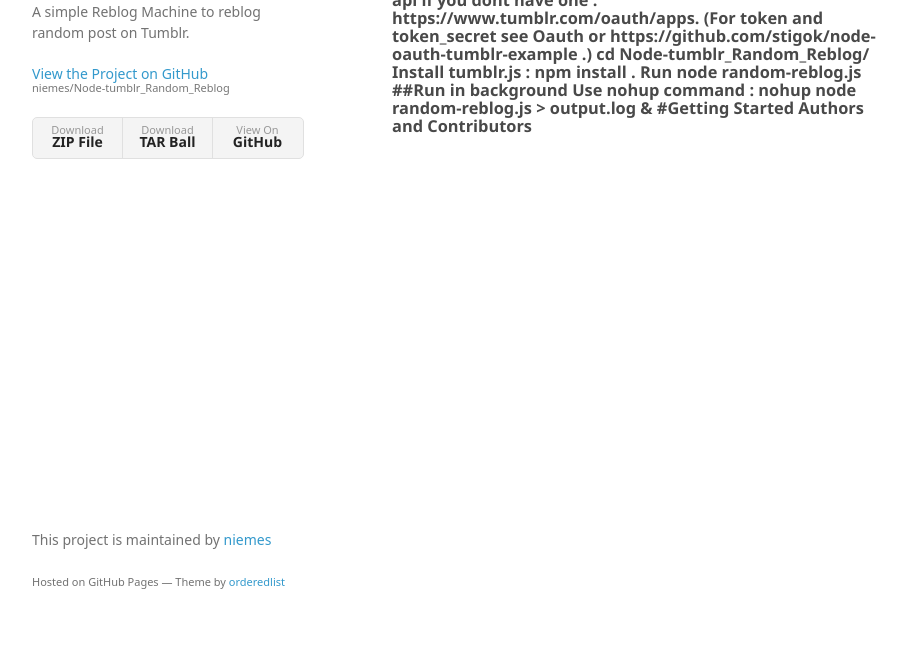
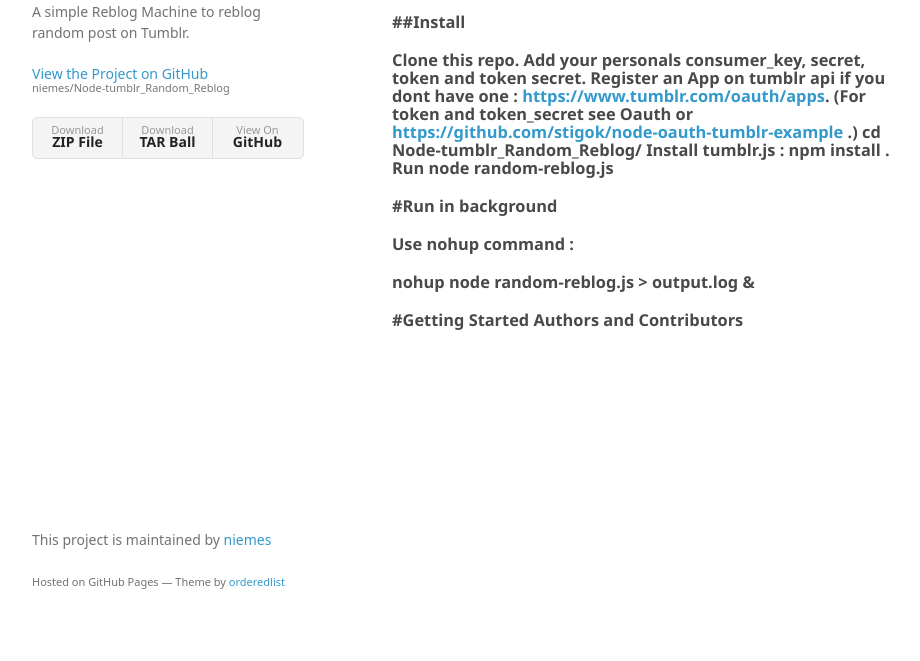
Before and after one commit to niemes/Node-tumblr_Random_Reblog, a website: page index.html in a window 1280 px wide. Shown: the part 139-800 px from the top of the page, without its empty margins (178-1098 px from the left). Drawn offline with Linux system fonts and the light colour scheme; a web font is replaced by a local one.

Commit message:
Update index.html

```diff
--- a/index.html
+++ b/index.html
@@ -29,23 +29,18 @@
       </header>
       <section>
         <h3>
-          #A simple Reblog Machine to reblog random post on Tumblr.
-
-See http://stochastique-blog.tumblr.com/ for a live demo.
-
-##Install
-
-Clone this repo.
-Add your personals consumer_key, secret, token and token secret. Register an App on tumblr api if you dont have one : https://www.tumblr.com/oauth/apps. (For token and token_secret see Oauth or https://github.com/stigok/node-oauth-tumblr-example .)
+<p>#A simple Reblog Machine to reblog random post on Tumblr.</p>
+<p>###See <a href="http://stochastique-blog.tumblr.com/">http://stochastique-blog.tumblr.com/</a> for a live demo.</p>
+<p>##Install</p>
+<p>Clone this repo.
+Add your personals consumer_key, secret, token and token secret. Register an App on tumblr api if you dont have one : <a href="https://www.tumblr.com/oauth/apps">https://www.tumblr.com/oauth/apps</a>. (For token and token_secret see Oauth or <a href="https://github.com/stigok/node-oauth-tumblr-example">https://github.com/stigok/node-oauth-tumblr-example</a> .)
 cd Node-tumblr_Random_Reblog/
 Install tumblr.js : npm install .
-Run node random-reblog.js
+Run node random-reblog.js</p>
+<p>#Run in background</p>
+<p>Use nohup command :</p>
+<p>nohup node random-reblog.js &gt; output.log &amp;</p>
 
-##Run in background
-
-Use nohup command :
-
-nohup node random-reblog.js > output.log &
           #Getting Started
 <a id="authors-and-contributors" class="anchor" href="#authors-and-contributors" aria-hidden="true"><span aria-hidden="true" class="octicon octicon-link"></span></a>Authors and Contributors</h3>
 </section>
```
